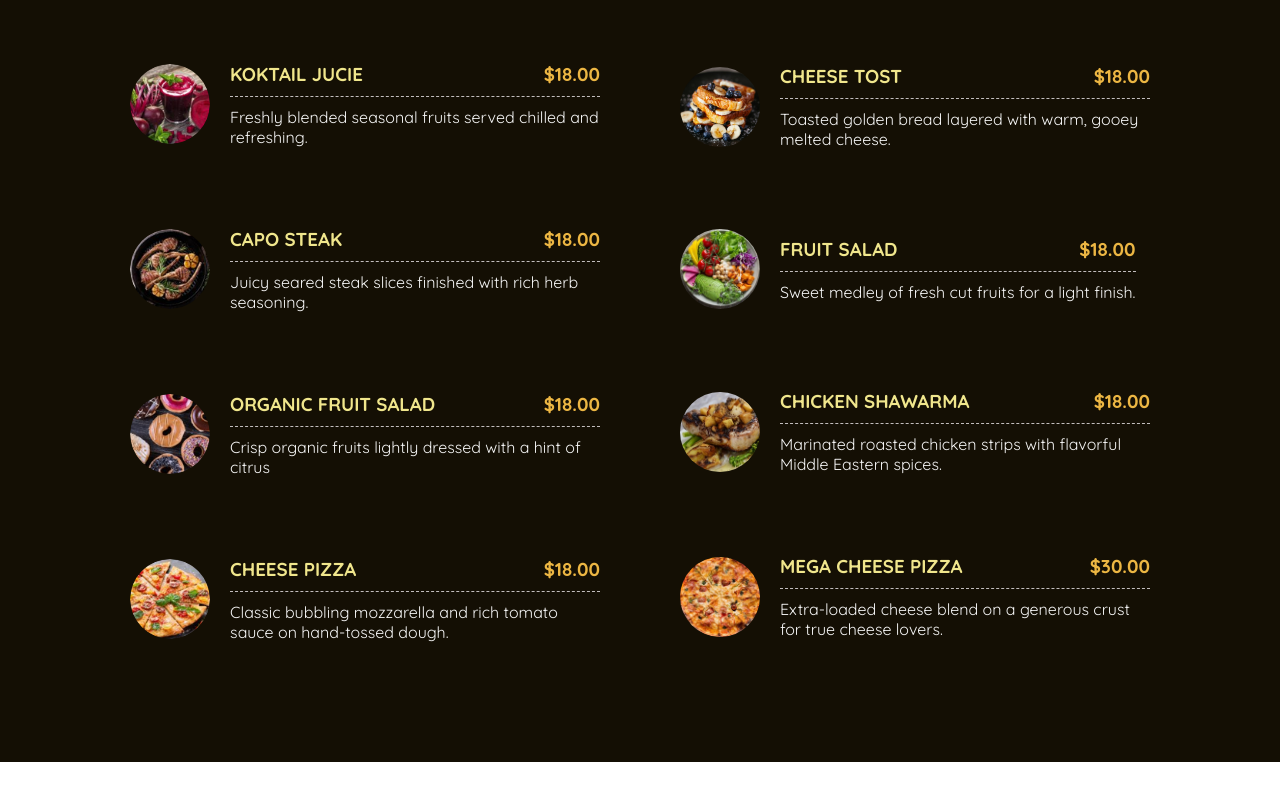
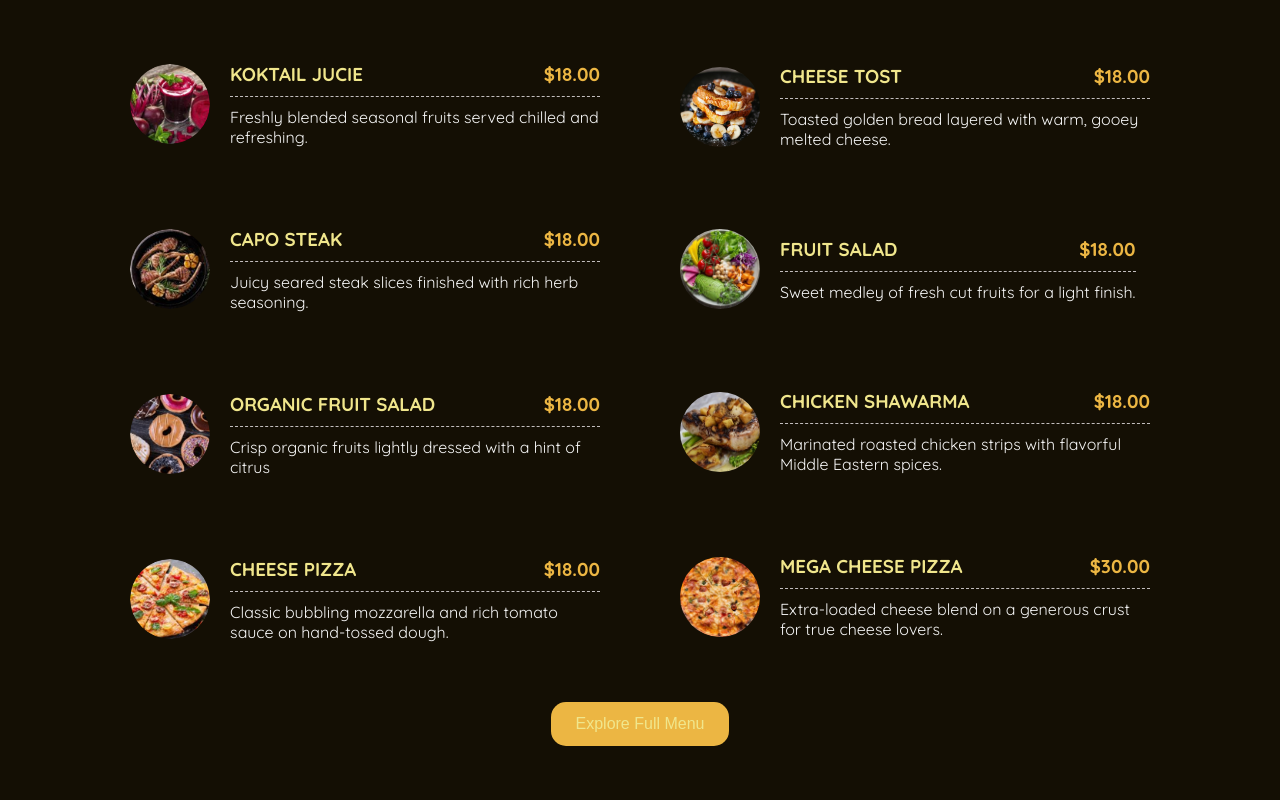
Before and after one commit to Hozifa503/oro, a plain HTML site: page index.html in a window 1280 px wide. Shown: the part 2945-3745 px from the top of the page. Before the commit the page ends 3707 px from the top, so only its background shows below. Drawn offline with Linux system fonts and the light colour scheme.

Commit message:
add new button to explore full menu

```diff
--- a/index.html
+++ b/index.html
@@ -181,6 +181,7 @@
                         </div>
                     </div>
                 </div>
+                <button class="btn">Explore Full Menu</button>
             </div>
         </section>
     </main>
--- a/style.css
+++ b/style.css
@@ -338,3 +338,19 @@ header * {
     margin-top: 10px;
     color: whitesmoke
 }
+
+#menu .btn {
+    background: #ecb643;
+    display: block;
+    margin: auto;
+    color: khaki;
+    margin-top: 20px;
+    cursor: pointer;
+    transition: 0.4s all ease;
+    font-size: 1rem;
+}
+
+#menu .btn:hover {
+    transform: scale(1.1);
+
+}
```
